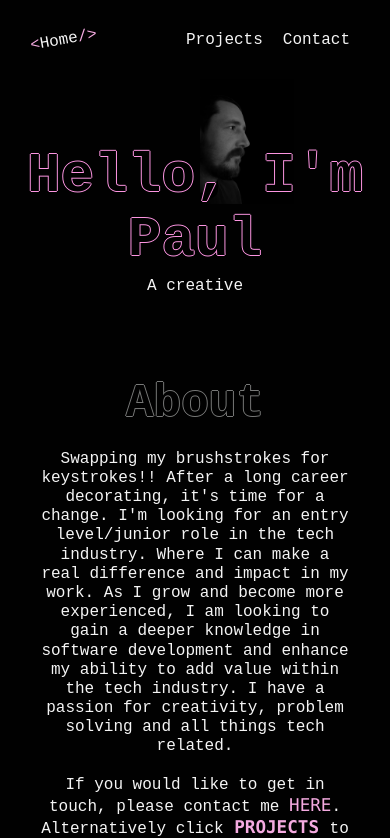
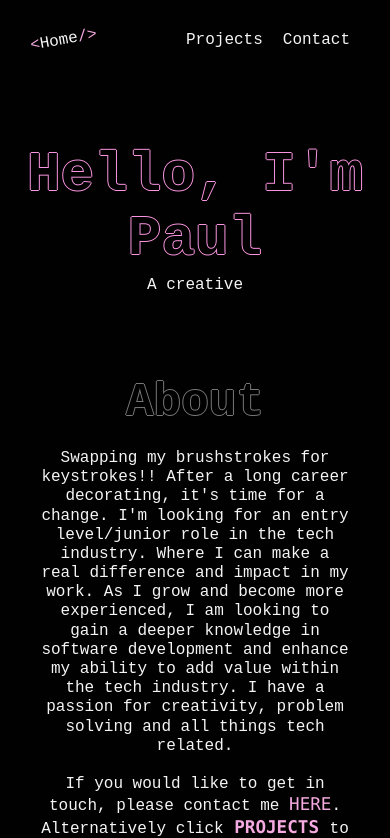
Before and after one commit to paulg44/portfolio_one, a React (Create React App) app in the folder my-portfolio/: page / in a window 390 px wide. Shown: the top 838 px of the page. Built offline with nearby package versions, Linux system fonts and the light colour scheme; a web font is replaced by a local one.

Commit message:
remove main imag from moibile view and tweak prompt again

```diff
--- a/my-portfolio/src/Pages/Homepage/Homepage.css
+++ b/my-portfolio/src/Pages/Homepage/Homepage.css
@@ -209,8 +209,8 @@
     height: fit-content;
   }
 
-  .main img {
-    /* visibility: hidden; */
+  .main-img {
+    visibility: hidden;
     border: none;
   }
 
```
Also changed, not shown: 1 other file (tests, documents, lock files or other folders).
